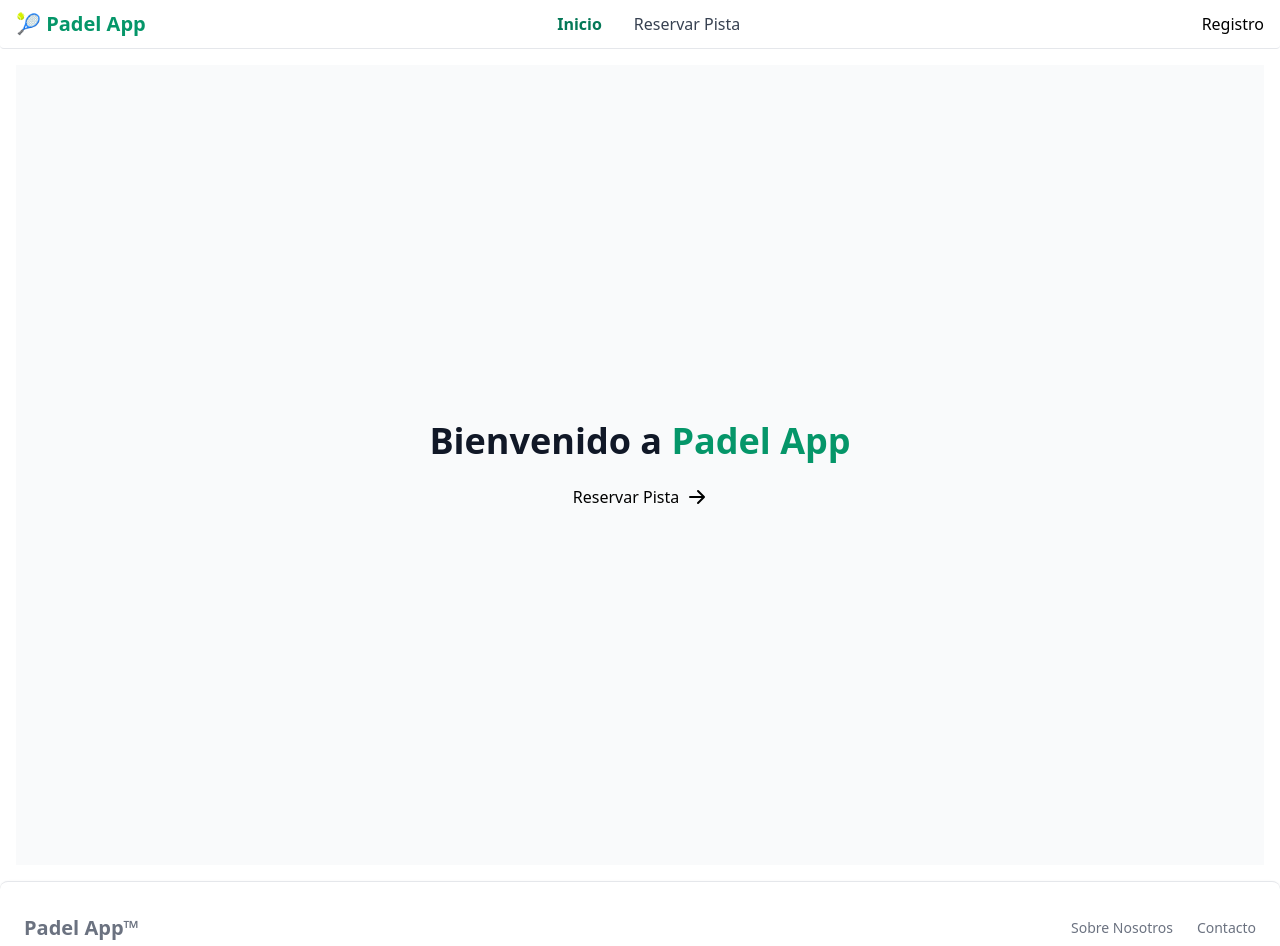
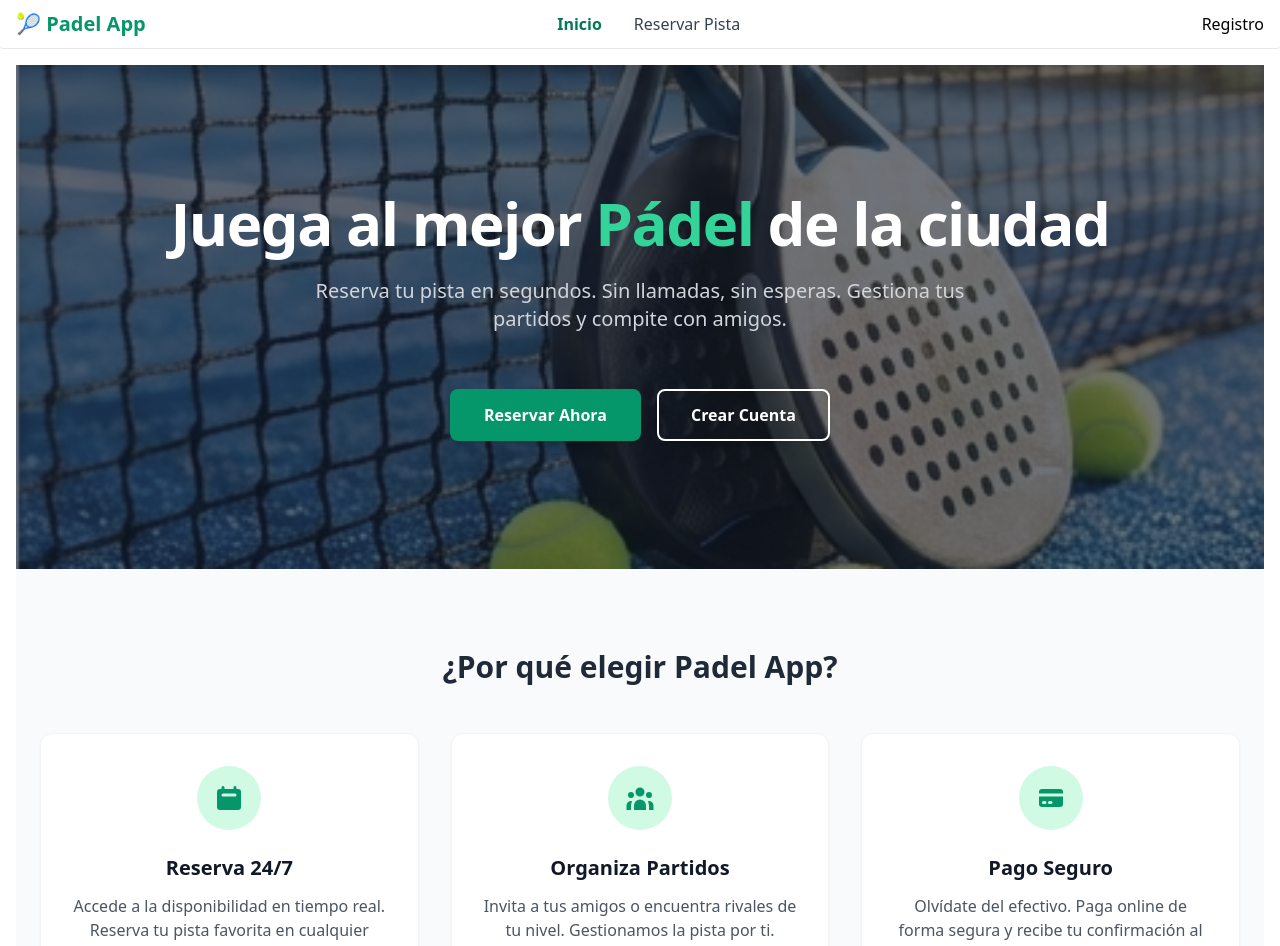
Before and after one commit to iggarsaudev/reservas-padel, a React app in the folder frontend/: page / in a window 1280 px wide. Shown: the top 946 px of the page. Built offline with nearby package versions, Linux system fonts and the light colour scheme; the HTML template or start-up script is replaced by a standard one.

Commit message:
feat(frontend): Diseñar Home con Hero section y botones personalizados

```diff
--- a/frontend/src/pages/Home.jsx
+++ b/frontend/src/pages/Home.jsx
@@ -1,18 +1,104 @@
+import { Link } from "react-router-dom";
 import { Button } from "flowbite-react";
-import { HiArrowRight } from "react-icons/hi"; // Icono de ejemplo
+import { HiCalendar, HiCreditCard, HiUserGroup } from "react-icons/hi";
+import heroImage from "../assets/images/hero-padel.jpg";
 
 function Home() {
   return (
-    <div className="min-h-screen flex flex-col items-center justify-center bg-gray-50 gap-6">
-      <h1 className="text-4xl font-extrabold text-gray-900">
-        Bienvenido a <span className="text-primary-600">Padel App</span>
-      </h1>
+    <div className="flex flex-col min-h-screen">
+      {/* HERO SECTION (Portada) */}
+      <section className="relative bg-gray-900 text-white py-32 px-6">
+        {/* Imagen de fondo con oscurecimiento (overlay) */}
+        <div
+          className="absolute inset-0 z-0 opacity-40 bg-cover bg-center"
+          style={{ backgroundImage: `url(${heroImage})` }}
+        ></div>
 
-      {/* Botón usando nuestro color 'primary' configurado en tailwind */}
-      <Button color="success" size="xl">
-        Reservar Pista
-        <HiArrowRight className="ml-2 h-5 w-5" />
-      </Button>
+        {/* Contenido Hero */}
+        <div className="relative z-10 container mx-auto text-center flex flex-col items-center gap-6">
+          <h1 className="text-5xl md:text-6xl font-extrabold tracking-tight">
+            Juega al mejor <span className="text-primary-400">Pádel</span> de la
+            ciudad
+          </h1>
+          <p className="text-xl text-gray-300 max-w-2xl">
+            Reserva tu pista en segundos. Sin llamadas, sin esperas. Gestiona
+            tus partidos y compite con amigos.
+          </p>
+
+          <div className="flex flex-col sm:flex-row gap-4 mt-8 justify-center">
+            <Link to="/reservas">
+              <Button
+                size="xl"
+                className="bg-primary-600 hover:bg-primary-700 text-white border-2 border-transparent font-bold shadow-lg transform hover:scale-105 transition-transform w-full sm:w-auto px-8 py-3"
+              >
+                Reservar Ahora
+              </Button>
+            </Link>
+
+            <Link to="/register">
+              <Button
+                size="xl"
+                className="bg-transparent border-2 border-white text-white hover:bg-white/20 font-bold shadow-lg transform hover:scale-105 transition-transform w-full sm:w-auto px-8 py-3"
+              >
+                Crear Cuenta
+              </Button>
+            </Link>
+          </div>
+        </div>
+      </section>
+
+      {/* FEATURES SECTION (Ventajas) */}
+      <section className="py-20 bg-gray-50">
+        <div className="container mx-auto px-6">
+          <h2 className="text-3xl font-bold text-center text-gray-800 mb-12">
+            ¿Por qué elegir Padel App?
+          </h2>
+
+          <div className="grid md:grid-cols-3 gap-8">
+            {/* Feature 1 */}
+            <div className="bg-white p-8 rounded-xl shadow-sm hover:shadow-md transition-shadow text-center border border-gray-100">
+              <div className="bg-primary-100 text-primary-600 w-16 h-16 rounded-full flex items-center justify-center mx-auto mb-6 text-3xl">
+                <HiCalendar />
+              </div>
+              <h3 className="text-xl font-bold mb-3 text-gray-900">
+                Reserva 24/7
+              </h3>
+              <p className="text-gray-600">
+                Accede a la disponibilidad en tiempo real. Reserva tu pista
+                favorita en cualquier momento del día.
+              </p>
+            </div>
+
+            {/* Feature 2 */}
+            <div className="bg-white p-8 rounded-xl shadow-sm hover:shadow-md transition-shadow text-center border border-gray-100">
+              <div className="bg-primary-100 text-primary-600 w-16 h-16 rounded-full flex items-center justify-center mx-auto mb-6 text-3xl">
+                <HiUserGroup />
+              </div>
+              <h3 className="text-xl font-bold mb-3 text-gray-900">
+                Organiza Partidos
+              </h3>
+              <p className="text-gray-600">
+                Invita a tus amigos o encuentra rivales de tu nivel. Gestionamos
+                la pista por ti.
+              </p>
+            </div>
+
+            {/* Feature 3 */}
+            <div className="bg-white p-8 rounded-xl shadow-sm hover:shadow-md transition-shadow text-center border border-gray-100">
+              <div className="bg-primary-100 text-primary-600 w-16 h-16 rounded-full flex items-center justify-center mx-auto mb-6 text-3xl">
+                <HiCreditCard />
+              </div>
+              <h3 className="text-xl font-bold mb-3 text-gray-900">
+                Pago Seguro
+              </h3>
+              <p className="text-gray-600">
+                Olvídate del efectivo. Paga online de forma segura y recibe tu
+                confirmación al instante.
+              </p>
+            </div>
+          </div>
+        </div>
+      </section>
     </div>
   );
 }
```
Also changed, not shown: frontend/src/assets/images/hero-padel.jpg (added).
